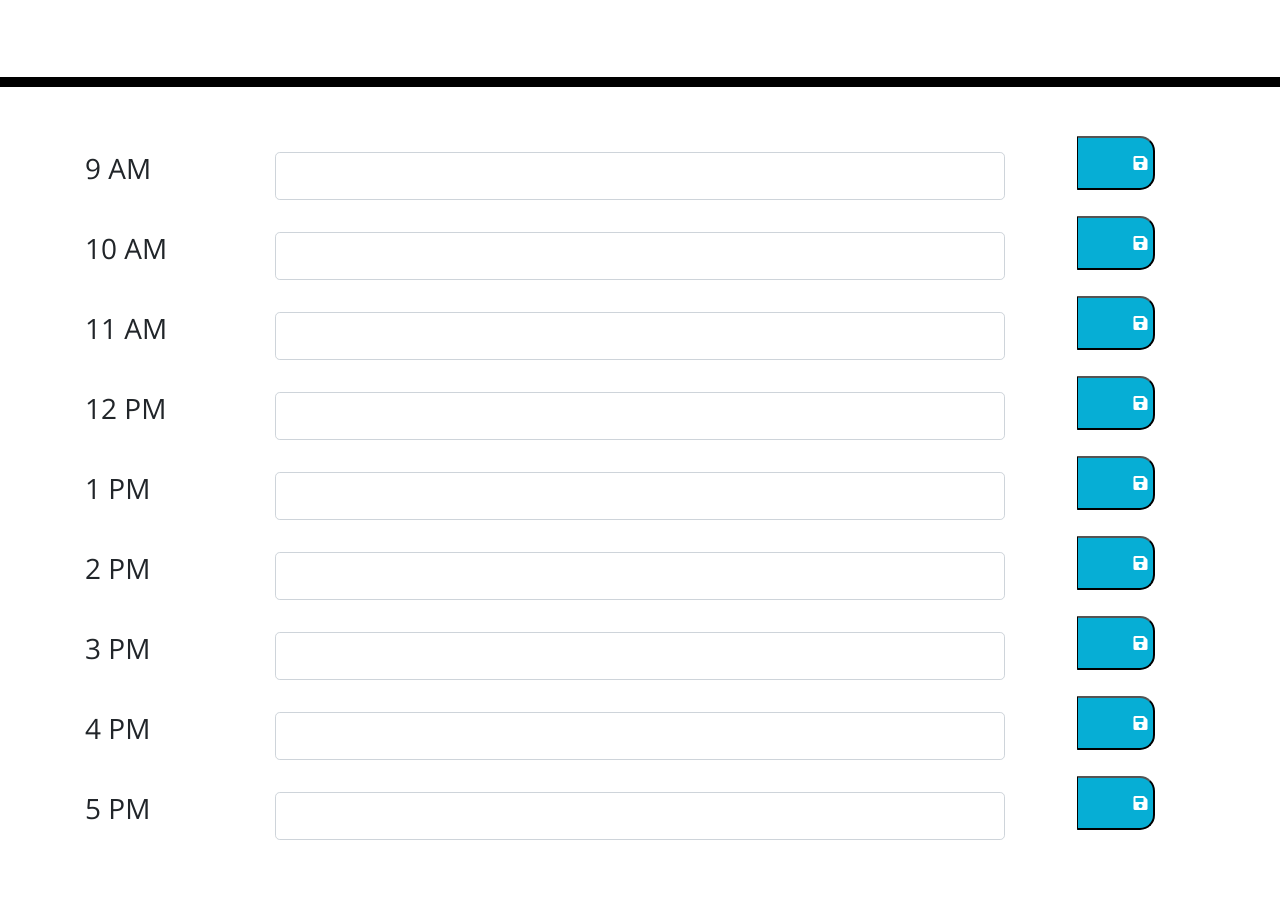
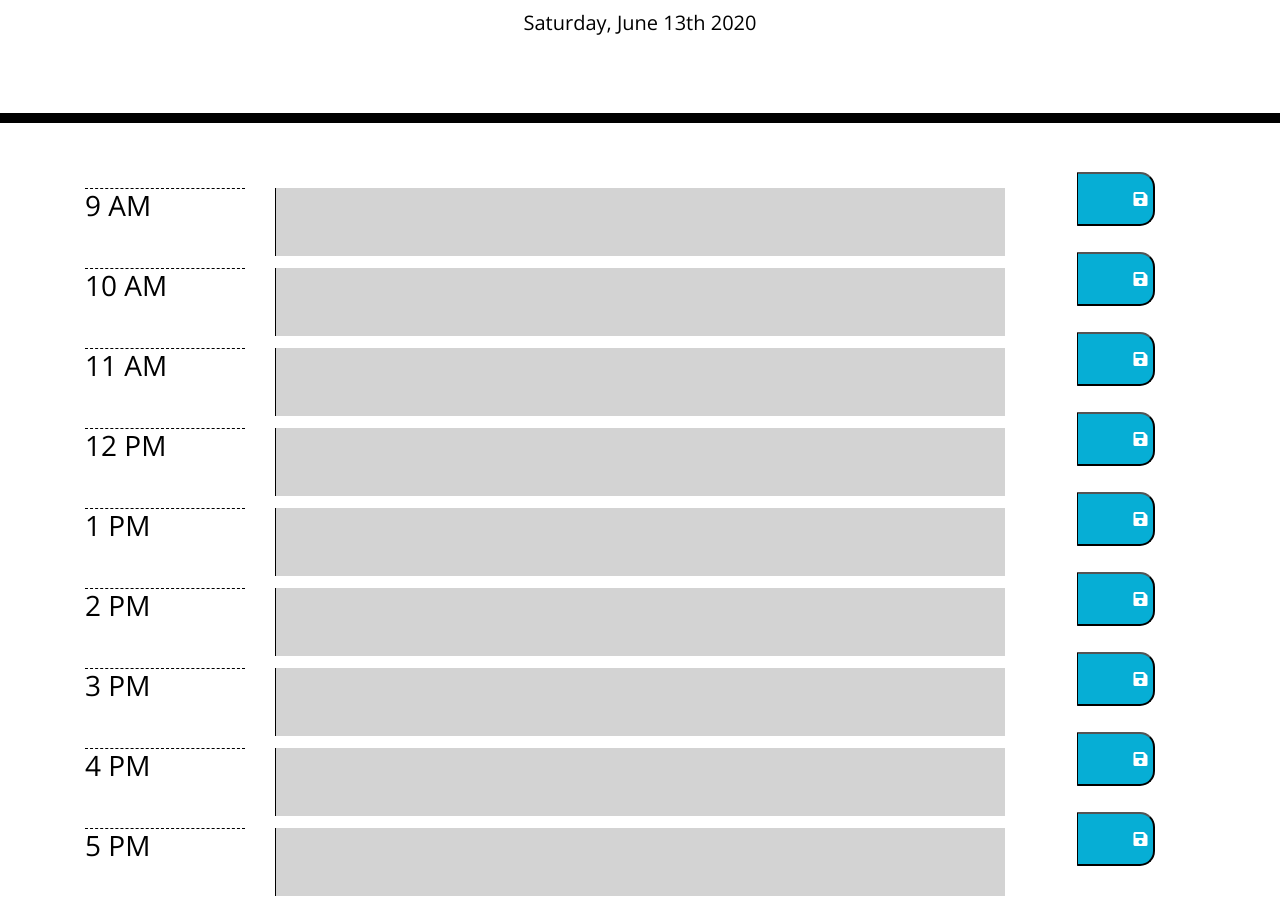
Before and after one commit to mayastucky/gt-hw-5-daily-planner, a plain HTML site: page index.html in a window 1280 px wide. Shown: the part 181-1098 px from the top of the page. Before the commit the page ends 1056 px from the top, so only its background shows below. Drawn offline with nearby package versions, Linux system fonts and the light colour scheme.

Commit message:
added javascript file and has moment.js compare user time to timeblock colors

```diff
--- a/index.html
+++ b/index.html
@@ -33,10 +33,10 @@
       <!-- First row with 3 columns (1 for time, 1 for text input, 1 for save button) -->
       <div class="row">
         <div class="col-sm-2">
-          <h3>9 AM</h3>
+          <h3 class="hour">9 AM</h3>
         </div>
         <div class="col-sm-8">
-          <input class="form-control form-control-lg" id="9am" type="text" />
+          <textarea id="9" rows="3" class="col-12"></textarea>
         </div>
         <div class="col-sm-2">
           <button type="button" class="saveBtn">
@@ -47,10 +47,10 @@
       <!-- Second row -->
       <div class="row">
         <div class="col-sm-2">
-          <h3>10 AM</h3>
+          <h3 class="hour">10 AM</h3>
         </div>
         <div class="col-sm-8">
-          <input class="form-control form-control-lg" id="10am" type="text" />
+          <textarea id="10" rows="3" class="col-12"></textarea>
         </div>
         <div class="col-sm-2">
           <button type="button" class="saveBtn">
@@ -61,10 +61,10 @@
       <!-- Third Row -->
       <div class="row">
         <div class="col-sm-2">
-          <h3>11 AM</h3>
+          <h3 class="hour">11 AM</h3>
         </div>
         <div class="col-sm-8">
-          <input class="form-control form-control-lg" id="11am" type="text" />
+          <textarea id="11" rows="3" class="col-12"></textarea>
         </div>
         <div class="col-sm-2">
           <button type="button" class="saveBtn">
@@ -75,10 +75,10 @@
       <!-- Fourth row -->
       <div class="row">
         <div class="col-sm-2">
-          <h3>12 PM</h3>
+          <h3 class="hour">12 PM</h3>
         </div>
         <div class="col-sm-8">
-          <input class="form-control form-control-lg" id="12pm" type="text" />
+          <textarea id="12" rows="3" class="col-12"></textarea>
         </div>
         <div class="col-sm-2">
           <button type="button" class="saveBtn">
@@ -89,10 +89,10 @@
       <!-- Fifth row -->
       <div class="row">
         <div class="col-sm-2">
-          <h3>1 PM</h3>
+          <h3 class="hour">1 PM</h3>
         </div>
         <div class="col-sm-8">
-          <input class="form-control form-control-lg" id="1pm" type="text" />
+          <textarea id="13" rows="3" class="col-12"></textarea>
         </div>
         <div class="col-sm-2">
           <button type="button" class="saveBtn">
@@ -103,10 +103,10 @@
       <!-- Sixth row  -->
       <div class="row">
         <div class="col-sm-2">
-          <h3>2 PM</h3>
+          <h3 class="hour">2 PM</h3>
         </div>
         <div class="col-sm-8">
-          <input class="form-control form-control-lg" id="2pm" type="text" />
+          <textarea id="14" rows="3" class="col-12"></textarea>
         </div>
         <div class="col-sm-2">
           <button type="button" class="saveBtn">
@@ -117,10 +117,10 @@
       <!-- Seventh row -->
       <div class="row">
         <div class="col-sm-2">
-          <h3>3 PM</h3>
+          <h3 class="hour">3 PM</h3>
         </div>
         <div class="col-sm-8">
-          <input class="form-control form-control-lg" id="3pm" type="text" />
+          <textarea id="15" rows="3" class="col-12"></textarea>
         </div>
         <div class="col-sm-2">
           <button type="button" class="saveBtn">
@@ -131,10 +131,10 @@
       <!-- Eight row -->
       <div class="row">
         <div class="col-sm-2">
-          <h3>4 PM</h3>
+          <h3 class="hour">4 PM</h3>
         </div>
         <div class="col-sm-8">
-          <input class="form-control form-control-lg" id="4pm" type="text" />
+          <textarea id="16" rows="3" class="col-12"></textarea>
         </div>
         <div class="col-sm-2">
           <button type="button" class="saveBtn">
@@ -145,10 +145,10 @@
       <!-- Ninth row -->
       <div class="row">
         <div class="col-sm-2">
-          <h3>5 PM</h3>
+          <h3 class="hour">5 PM</h3>
         </div>
         <div class="col-sm-8">
-          <input class="form-control form-control-lg" id="5pm" type="text" />
+          <textarea id="17" rows="3" class="col-12"></textarea>
         </div>
         <div class="col-sm-2">
           <button type="button" class="saveBtn">
@@ -157,8 +157,8 @@
         </div>
       </div>
     </div>
-
     <script src="https://code.jquery.com/jquery-3.4.1.min.js"></script>
     <script src="https://cdnjs.cloudflare.com/ajax/libs/moment.js/2.24.0/moment.min.js"></script>
+    <script src="script.js"></script>
   </body>
 </html>
--- /dev/null
+++ b/script.js
@@ -0,0 +1,26 @@
+$(document).ready(function () {
+  console.log("ready!");
+
+  var dayToday = moment().format("dddd, MMMM Do YYYY");
+  $("#currentDay").append(dayToday);
+
+  var hour = parseInt(moment().format("HH"));
+  console.log(hour);
+  console.log(dayToday);
+
+  // SUPER helpful code to help understand for each and how moment.js works: https://github.com/cibellem/dayplanner
+  //now we want to compare the time of the user to the time of the text blocks
+
+  //this goes into the tag "textarea" from the HTML and runs a for each loop through it
+  $("textarea").each(function () {
+    var timeBlock = parseInt($(this).attr("id"));
+    if (timeBlock < hour) {
+      $(this).addClass("past");
+    } else if (timeBlock === hour) {
+      $(this).addClass("present");
+    } else {
+      $(this).addClass("future");
+    }
+  });
+
+});
```
